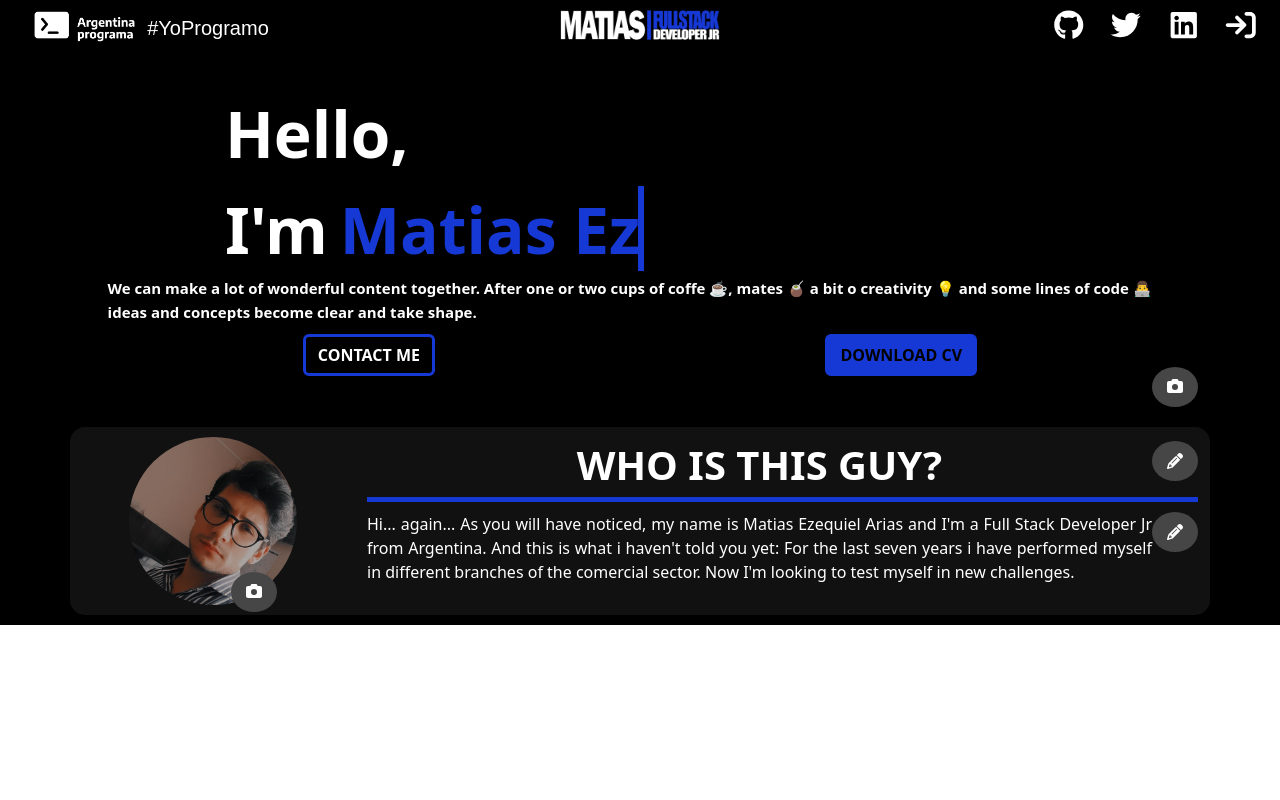
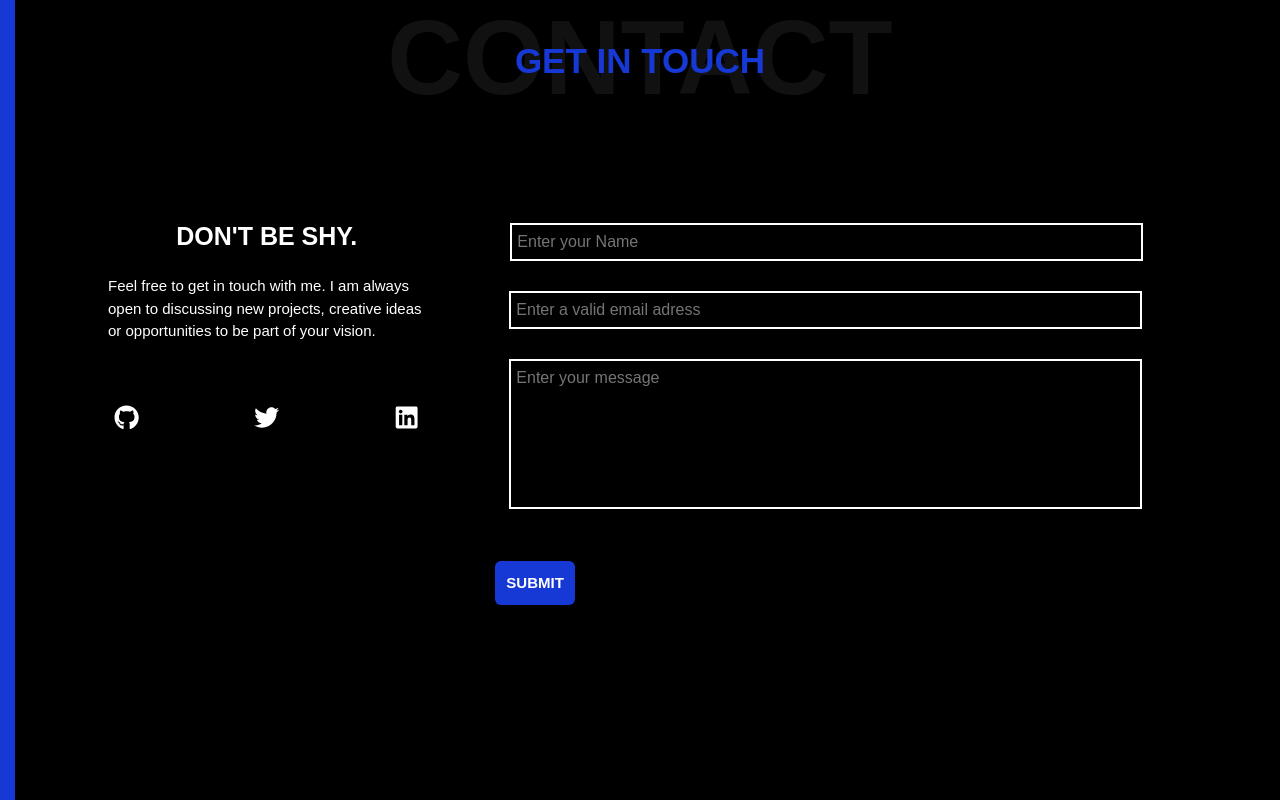
Before and after one commit to xMatiSDx/Portfolio-Frontend-Angular, an Angular app: page / in a window 1280 px wide. Built offline with nearby package versions, Linux system fonts and the light colour scheme.

Commit message:
contact page ready

```diff
--- a/src/app/app.component.html
+++ b/src/app/app.component.html
@@ -1 +1 @@
-<app-index></app-index>
+<app-contact></app-contact>
--- a/src/app/app.module.ts
+++ b/src/app/app.module.ts
@@ -14,6 +14,7 @@ import { CoverComponent } from './cover/cover/cover.component';
 import { EditButtonComponent } from './buttons/edit-button/edit-button.component';
 import { LoginButtonComponent } from './buttons/login-button/login-button.component';
 import { LoginModalComponent } from './login/login-modal/login-modal.component';
+import { ContactComponent } from './contact/contact/contact.component';
 
 @NgModule({
   declarations: [
@@ -23,7 +24,8 @@ import { LoginModalComponent } from './login/login-modal/login-modal.component';
     CoverComponent,
     EditButtonComponent,
     LoginButtonComponent,
-    LoginModalComponent
+    LoginModalComponent,
+    ContactComponent
   ],
   imports: [
     BrowserModule,
--- /dev/null
+++ b/src/app/contact/contact/contact.component.css
@@ -0,0 +1,193 @@
+* {
+    /* margin: 0;
+    padding: 0; */
+    box-sizing: border-box;
+    font-family: sans-serif;
+    background-color: black;
+}
+
+.contact {
+    background: black;
+}
+
+.contact:before {
+    content: '';
+    display: block;
+    height: 100%;
+    border-left: 15px solid #1639D6;
+    background: #1639D6;
+    position: absolute;
+    flex-wrap: nowrap!important;
+    z-index: 0;
+}
+
+.contact-title {
+    position: relative;
+    width: auto;
+    text-align: center;
+}
+
+.contact-title .back {
+    /* position: absolute; */
+    font-size: 105px;
+    color: #111111;
+    font-weight: 800;
+    z-index: 1;
+    line-height: 115px;
+}
+
+.contact-title .front {
+    position: relative;
+    font-size: 35px;
+    color: #1639D6;
+    font-weight:800;
+    background: none;
+    z-index: 2;
+    top: -80px;
+}
+
+/*----------------------- RESPONSIVE OPTIONS -------------------------*/
+
+@media screen and (max-width: 540px) and (min-width: 415px) {
+    .contact-title .back {
+        font-size: 85px;
+        font-weight: 800;
+        z-index: 1;
+        line-height: 100px;
+    }
+    .contact-title .front {
+        font-size: 30px;
+        font-weight:800;
+        background: none;
+        z-index: 2;
+        top: -70px;
+    }
+}
+
+@media screen and (max-width: 414px) and (min-width: 281px ) {
+    .contact-title .back {
+        font-size: 65px;
+        font-weight: 800;
+        z-index: 1;
+        line-height: 100px;
+    }
+    .contact-title .front {
+        font-size: 25px;
+        font-weight:800;
+        background: none;
+        z-index: 2;
+        top: -65px;
+    }
+}
+
+@media screen and (max-width: 280px) {
+    .contact-title .back {
+        font-size: 50px;
+        font-weight: 800;
+        z-index: 1;
+        line-height: 65px;
+    }
+    .contact-title .front {
+        font-size: 20px;
+        font-weight:800;
+        background: none;
+        z-index: 2;
+        top: -45px;
+    }
+}
+
+/*------------------------------------------------------------*/
+
+/*------------------ contact body text -----------------------*/
+
+.contact-body {
+    padding: 10px;
+}
+
+.contact-body .contact-body-text {
+    padding: 15px;
+}
+
+.contact-body .contact-body-text span{
+    text-align: center;
+    font-family: sans-serif;
+    padding: 10px;
+    font-size: 25px;
+    font-weight: 600;
+    color: white;
+}
+
+.contact-body .contact-body-text p{
+    font-family: sans-serif;
+    padding: 10px;
+    font-size: 15px;
+    font-weight: 300;
+    color: white;
+}
+
+/*------------------ contact body networks -----------------*/
+
+.contact-body .contact-body-networks {
+    padding: 15px;
+}
+
+.contact-body .contact-body-networks ul{
+    display: flex;
+    flex-direction: row;
+    justify-content: space-between;
+}
+
+.contact-body .contact-body-networks li{
+    list-style: none;
+}
+
+.contact-body .contact-body-networks li a{
+    font-size: 25px;
+    color: white;
+}
+
+/*------------------------ contact body form ---------------------*/
+
+.contact-body .contact-body-form {
+    padding: 15px;
+}
+
+.contact-body .contact-body-form .input-group {
+    padding: 15px;
+    width: 100%;
+}
+
+.contact-body .contact-body-form .input-group .input-group-name,
+.contact-body .contact-body-form .input-group .input-group-email,
+.contact-body .contact-body-form .input-group .input-group-message {
+    padding: 15px;
+    width: 100%;
+}
+
+.contact-body .contact-body-form .input-group input, .contact-body .contact-body-form .input-group textarea {
+    padding: 5px;
+    border: 2px solid white;
+    width: 100%;
+    color: white;
+}
+
+.contact-body .contact-body-form .input-group .input-group-message textarea {
+    height: 150px;
+    resize: none;
+    box-sizing: border-box;
+}
+
+
+/*------------------------------------- contact body form footer ------------------------------------------*/
+
+.contact-body .contact-body-form .contact-body-form-footer {
+    padding: 15px;
+}
+
+.contact-body .contact-body-form .contact-body-form-footer button{
+    background-color: #1639D6;
+    padding: 10px;
+    color: white;
+    font-size: 15px;
+    font-weight: 600;
+}
--- /dev/null
+++ b/src/app/contact/contact/contact.component.html
@@ -0,0 +1,55 @@
+<section class="contact">
+    <div class="container">
+    <div class="row contact-title">
+        <span class="back">CONTACT</span>
+        <span class="front">GET IN TOUCH</span>
+    </div>
+    <div class="row contact-body">
+        <div class="col-sm-4" style="padding: 15px;">
+            <div class="row contact-body-text">
+                <span>DON'T BE SHY.</span>
+                <P>Feel free to get in touch with me. I am always open to discussing new projects, creative ideas or opportunities to be part of your vision.</P>
+            </div>
+            <div class="row contact-body-networks">
+                <ul>
+                    <li>
+                    <a class="nav-link btn" role="button" href="#">
+                        <fa-icon [icon]="['fab', 'github']"></fa-icon>
+                    </a>
+                </li>
+                <li>
+                    <a class="nav-link btn" role="button" href="#">
+                        <fa-icon [icon]="['fab', 'twitter']"></fa-icon>
+                    </a>
+                </li>
+                <li>
+                    <a class="nav-link btn" role="button" href="#">
+                        <fa-icon [icon]="['fab', 'linkedin']"></fa-icon>
+                    </a>
+                </li>
+                </ul>
+            </div>
+        </div>
+        <div class="col-sm-8">
+            <div class="contact-body-form">
+                    <form formGroup="contactForm">
+                        <div class="input-group">
+                            <div class="input-group-name">
+                                <input type="text" class="input" placeholder="Enter your Name" formControlName="name" required>
+                            </div>
+                            <div class="input-group-email">
+                                <input type="email" class="input" placeholder="Enter a valid email adress" formControlName="email" required>
+                            </div>
+                            <div class="input-group-message">
+                                <textarea type="text" class="input" placeholder="Enter your message" formControlName="message" required></textarea>
+                            </div>
+                        </div>
+                    </form>
+                <div class="contact-body-form-footer">
+                     <button type="submit" class="btn login-btn" (click)="onEnviar()">SUBMIT</button>
+                </div>
+            </div>
+        </div>
+    </div>
+</div>
+</section>
--- /dev/null
+++ b/src/app/contact/contact/contact.component.ts
@@ -0,0 +1,27 @@
+import { Component } from '@angular/core';
+import { FormControl, FormBuilder } from '@angular/forms';
+
+/*------------------------- FONT AWESOME -------------------------*/
+import { FaIconLibrary, FaConfig } from '@fortawesome/angular-fontawesome';
+import { fas } from '@fortawesome/free-solid-svg-icons';
+import { fab } from '@fortawesome/free-brands-svg-icons'
+
+
+@Component({
+  selector: 'app-contact',
+  templateUrl: './contact.component.html',
+  styleUrls: ['./contact.component.css']
+})
+export class ContactComponent {
+
+  constructor(private formBuilder: FormBuilder,
+              private library: FaIconLibrary,
+              private faConfig: FaConfig,) {
+    library.addIconPacks(fas, fab);
+    faConfig.fixedWidth = true;
+  }
+
+  onEnviar() {
+    console.log('enviado')
+  }
+}
--- a/src/styles.css
+++ b/src/styles.css
@@ -2,3 +2,7 @@
 .modal {
     --bs-modal-border-radius:0,
 }
+
+* {
+    background-color: black;
+}
```
Also changed, not shown: 1 other file (tests, documents, lock files or other folders).
